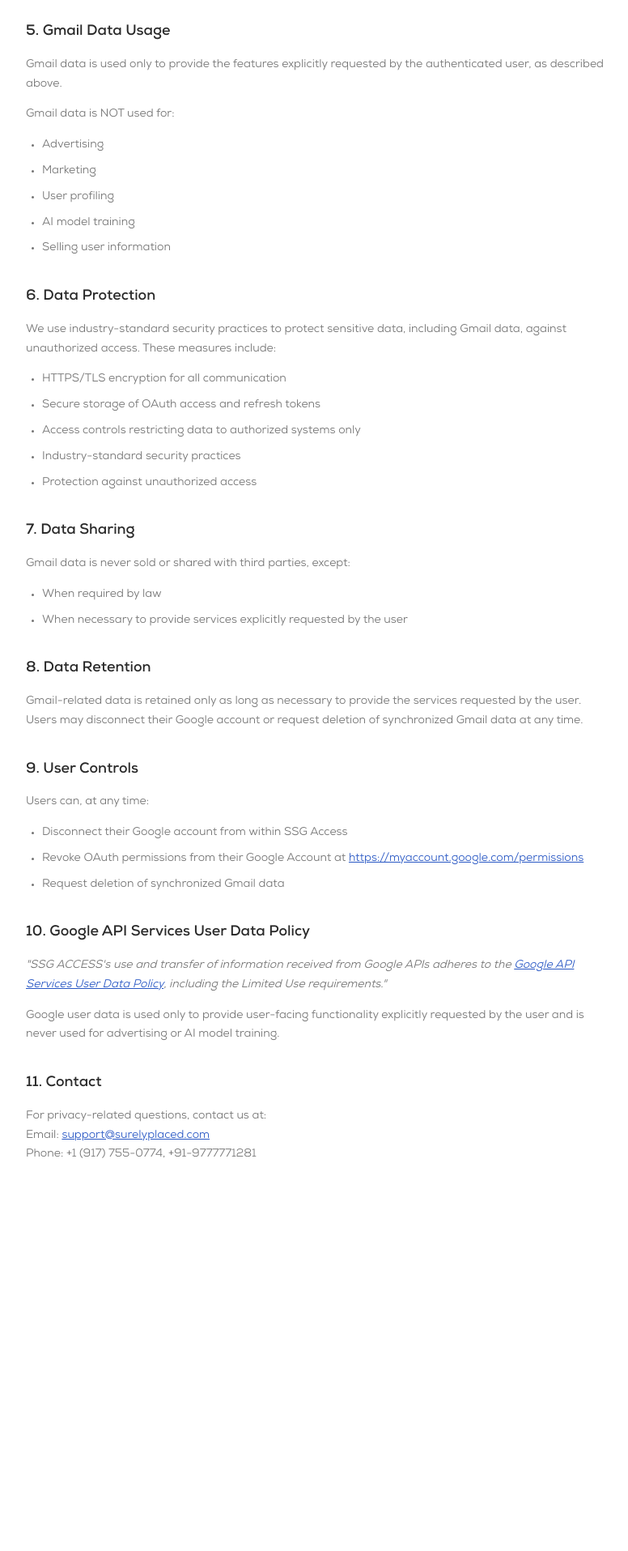
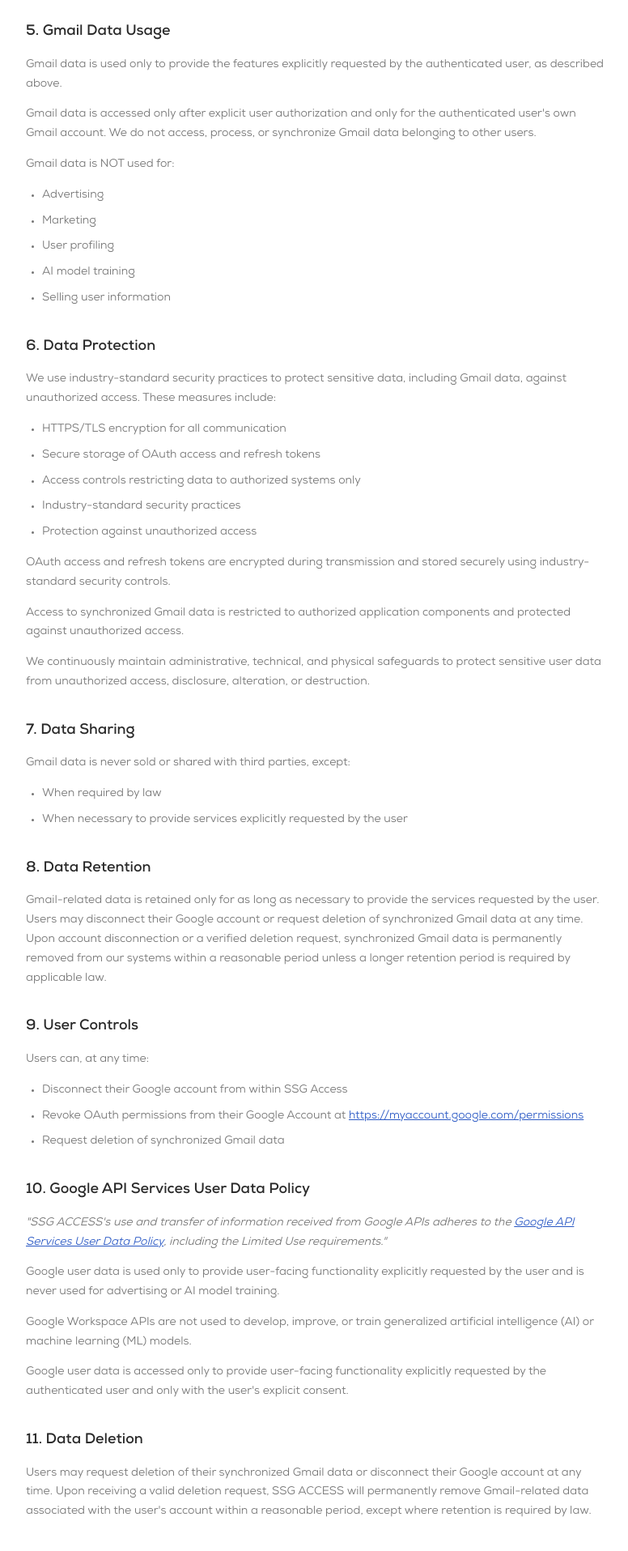
Before and after one commit to Surely-Placed/FrontEnd, a Next.js app in the folder surely-placed-fe/: page /ssg-privacy-policy in a window 1280 px wide. Shown: the part 1720-3635 px from the top of the page at 81% size, without its empty margins (248-1024 px from the left). Before the commit the page ends 3210 px from the top, so only its background shows below. Built offline with nearby package versions, Linux system fonts and the light colour scheme; no server answers; a web font is replaced by a local one.

Commit message:
added more content on hidded routes for gcp verification

```diff
--- a/surely-placed-fe/src/components/Ssg/SsgPrivacyPolicy.jsx
+++ b/surely-placed-fe/src/components/Ssg/SsgPrivacyPolicy.jsx
@@ -73,8 +73,8 @@
         Gmail data is accessed solely to provide user-facing recruitment CRM features, including:
       </p>
       <ul>
-        <li>Displaying candidate email conversations</li>
-        <li>Synchronizing recruitment emails</li>
+        <li>Displaying complete candidate email conversation history</li>
+        <li>Synchronizing recruitment-related email conversations</li>
         <li>Detecting new candidate replies</li>
         <li>Maintaining communication history</li>
         <li>Automating recruitment workflow updates</li>
@@ -92,6 +92,11 @@
       <p>
         Gmail data is used only to provide the features explicitly requested by the authenticated
         user, as described above.
+      </p>
+      <p>
+        Gmail data is accessed only after explicit user authorization and only for the authenticated
+        user&apos;s own Gmail account. We do not access, process, or synchronize Gmail data belonging
+        to other users.
       </p>
       <p>Gmail data is NOT used for:</p>
       <ul>
@@ -114,6 +119,18 @@
         <li>Industry-standard security practices</li>
         <li>Protection against unauthorized access</li>
       </ul>
+      <p>
+        OAuth access and refresh tokens are encrypted during transmission and stored securely using
+        industry-standard security controls.
+      </p>
+      <p>
+        Access to synchronized Gmail data is restricted to authorized application components and
+        protected against unauthorized access.
+      </p>
+      <p>
+        We continuously maintain administrative, technical, and physical safeguards to protect
+        sensitive user data from unauthorized access, disclosure, alteration, or destruction.
+      </p>
 
       <h2>7. Data Sharing</h2>
       <p>Gmail data is never sold or shared with third parties, except:</p>
@@ -124,9 +141,11 @@
 
       <h2>8. Data Retention</h2>
       <p>
-        Gmail-related data is retained only as long as necessary to provide the services requested by
-        the user. Users may disconnect their Google account or request deletion of synchronized Gmail
-        data at any time.
+        Gmail-related data is retained only for as long as necessary to provide the services requested
+        by the user. Users may disconnect their Google account or request deletion of synchronized
+        Gmail data at any time. Upon account disconnection or a verified deletion request, synchronized
+        Gmail data is permanently removed from our systems within a reasonable period unless a longer
+        retention period is required by applicable law.
       </p>
 
       <h2>9. User Controls</h2>
@@ -161,8 +180,24 @@
         Google user data is used only to provide user-facing functionality explicitly requested by the
         user and is never used for advertising or AI model training.
       </p>
+      <p>
+        Google Workspace APIs are not used to develop, improve, or train generalized artificial
+        intelligence (AI) or machine learning (ML) models.
+      </p>
+      <p>
+        Google user data is accessed only to provide user-facing functionality explicitly requested by
+        the authenticated user and only with the user&apos;s explicit consent.
+      </p>
 
-      <h2>11. Contact</h2>
+      <h2>11. Data Deletion</h2>
+      <p>
+        Users may request deletion of their synchronized Gmail data or disconnect their Google account
+        at any time. Upon receiving a valid deletion request, SSG ACCESS will permanently remove
+        Gmail-related data associated with the user&apos;s account within a reasonable period, except
+        where retention is required by law.
+      </p>
+
+      <h2>12. Contact</h2>
       <p>
         For privacy-related questions, contact us at:
         <br />
```
